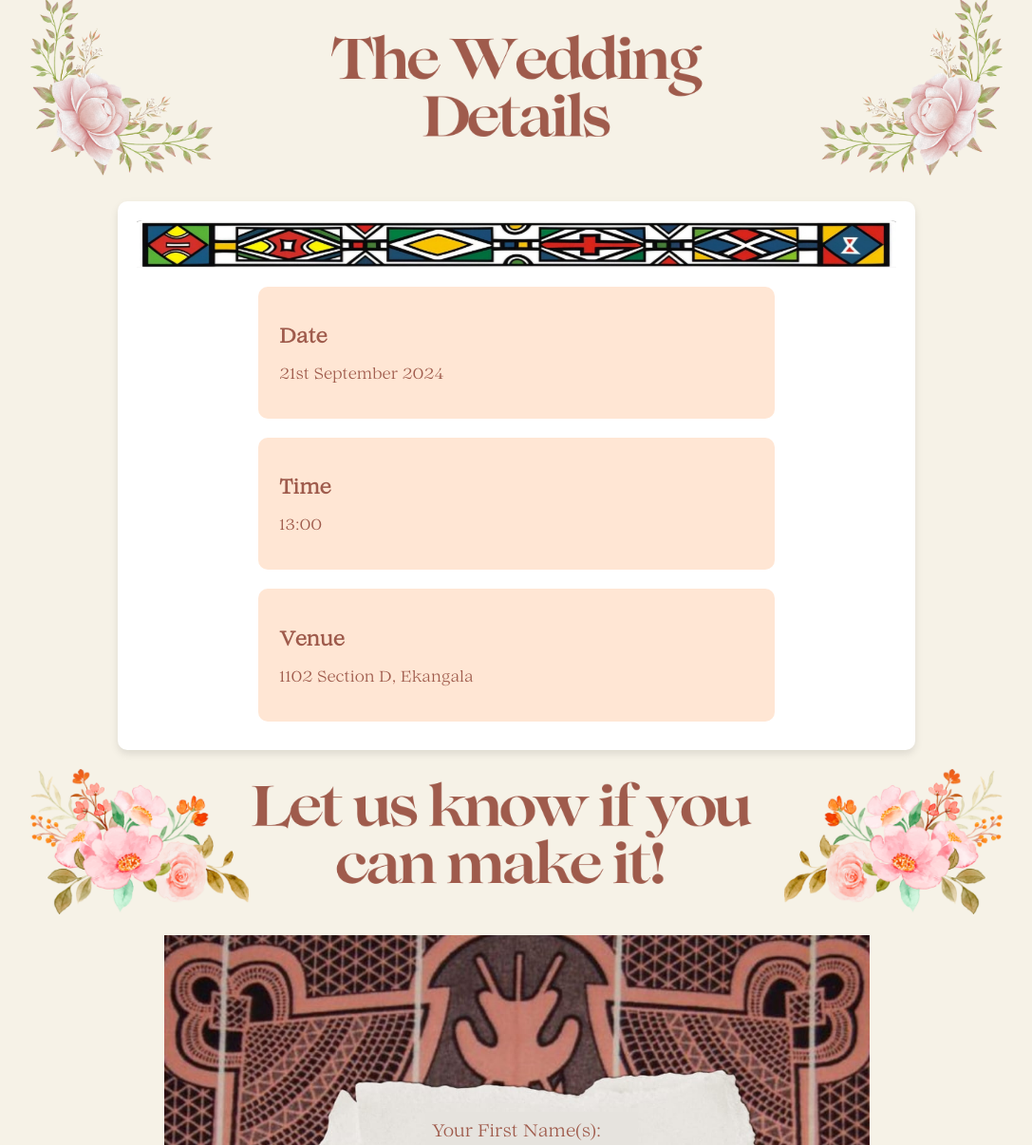
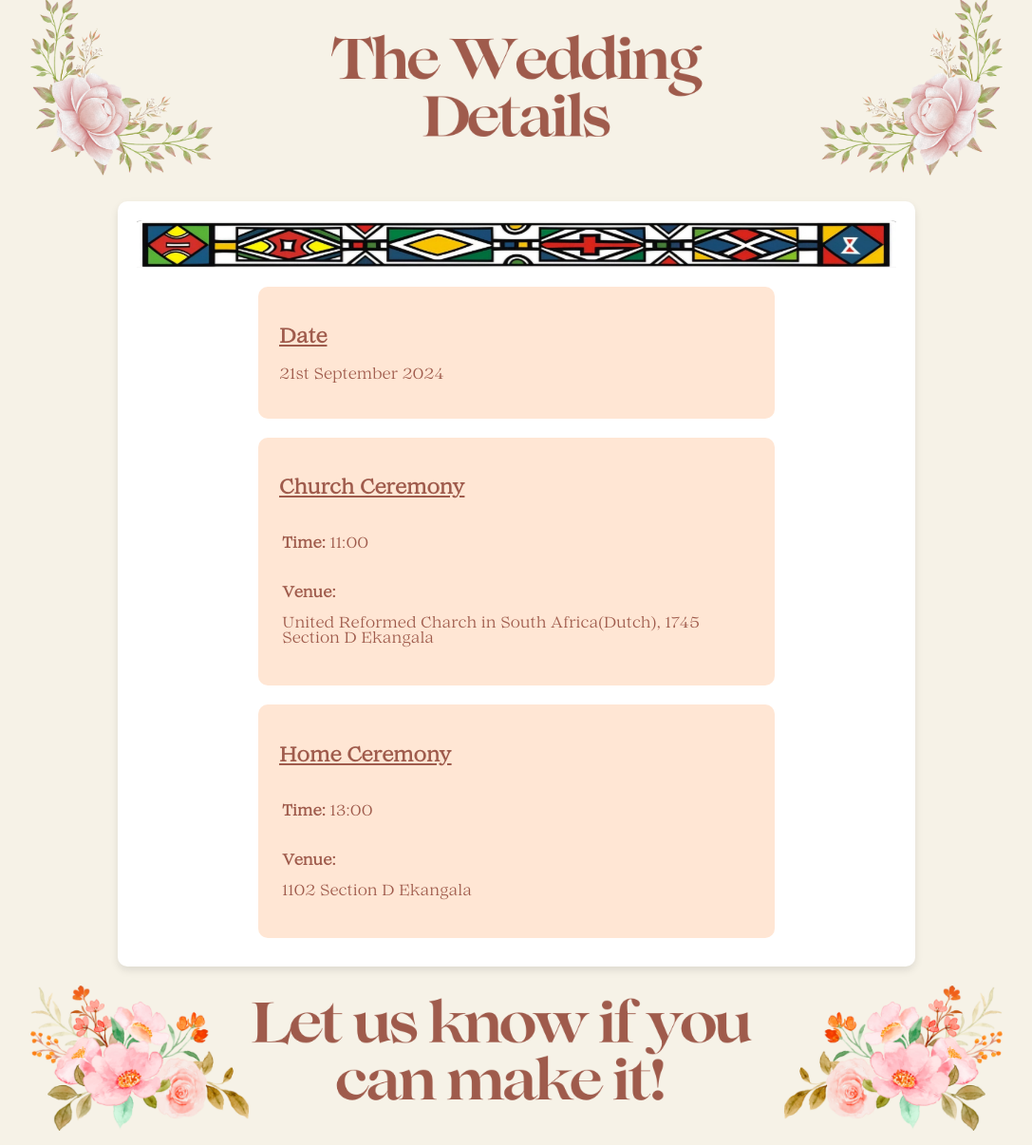
Before and after one commit to Lethabo-T-Molefe/Wedding-Invitation-Website, a Django app: page /rsvp/ in a window 1280 px wide. Shown: the part 2064-3270 px from the top of the page at 95% size, without its empty margins (96-1183 px from the left). Run offline with Django 5.2, Linux system fonts and the light colour scheme; some libraries are stand-ins or nearby versions; some web fonts are replaced.

Commit message:
Updated the dates and venues of the church and home ceremonies

```diff
--- a/WeddingInvitationWeb/WeddingInvitationApp/templates/WeddingInvitationApp/rsvp.html
+++ b/WeddingInvitationWeb/WeddingInvitationApp/templates/WeddingInvitationApp/rsvp.html
@@ -101,17 +101,38 @@
 
 
                 <div class="detail-card">
-                    <h3>Date</h3>
+                    <h3><u>Date</u></h3>
                     <p>21st September 2024</p>
                 </div>
 
                 <div class="detail-card">
-                    <h3>Time</h3>
-                    <p>13:00</p>
+                    <h3><u>Church Ceremony</u></h3>
+                    <table>
+                        <tr>
+                            <td><p><strong>Time:</strong> 11:00</p></td>
+                        </tr>
+                        <tr>
+                            <td><p><strong>Venue:</strong><p>United Reformed Charch in South Africa(Dutch), 1745 Section D Ekangala</p></p></td>
+                        </tr>
+                    </table>
                 </div>
+
                 <div class="detail-card">
-                    <h3>Venue</h3>
-                    <p>1102 Section D, Ekangala</p>
+                    <h3><u>Home Ceremony</u></h3>
+                    <table>
+                        <tr>
+                            <td>
+                                <p><strong>Time:</strong> 13:00</p>
+                            </td>
+                        </tr>
+                        <tr>
+                            <td>
+                                <p><strong>Venue:</strong>
+                                <p>1102 Section D Ekangala</p>
+                                </p>
+                            </td>
+                        </tr>
+                    </table>
                 </div>
 
             </section>
```
